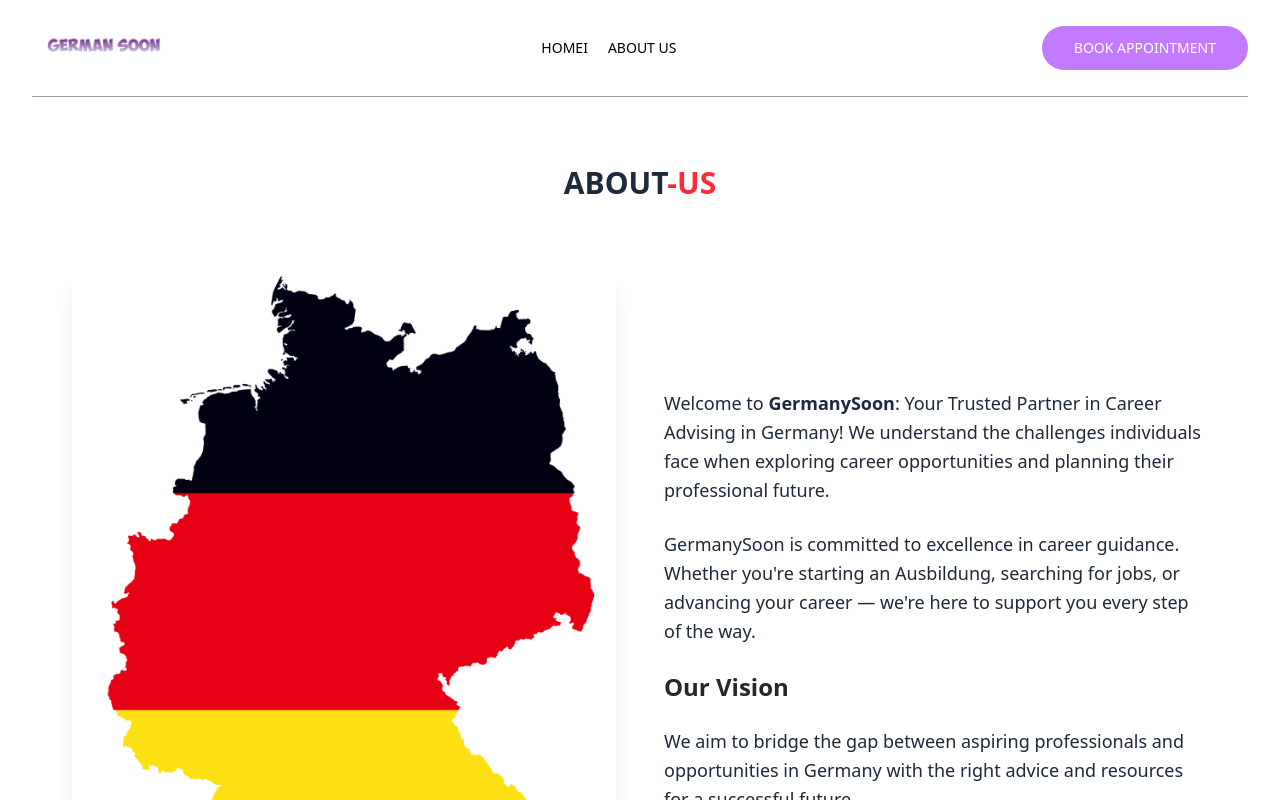
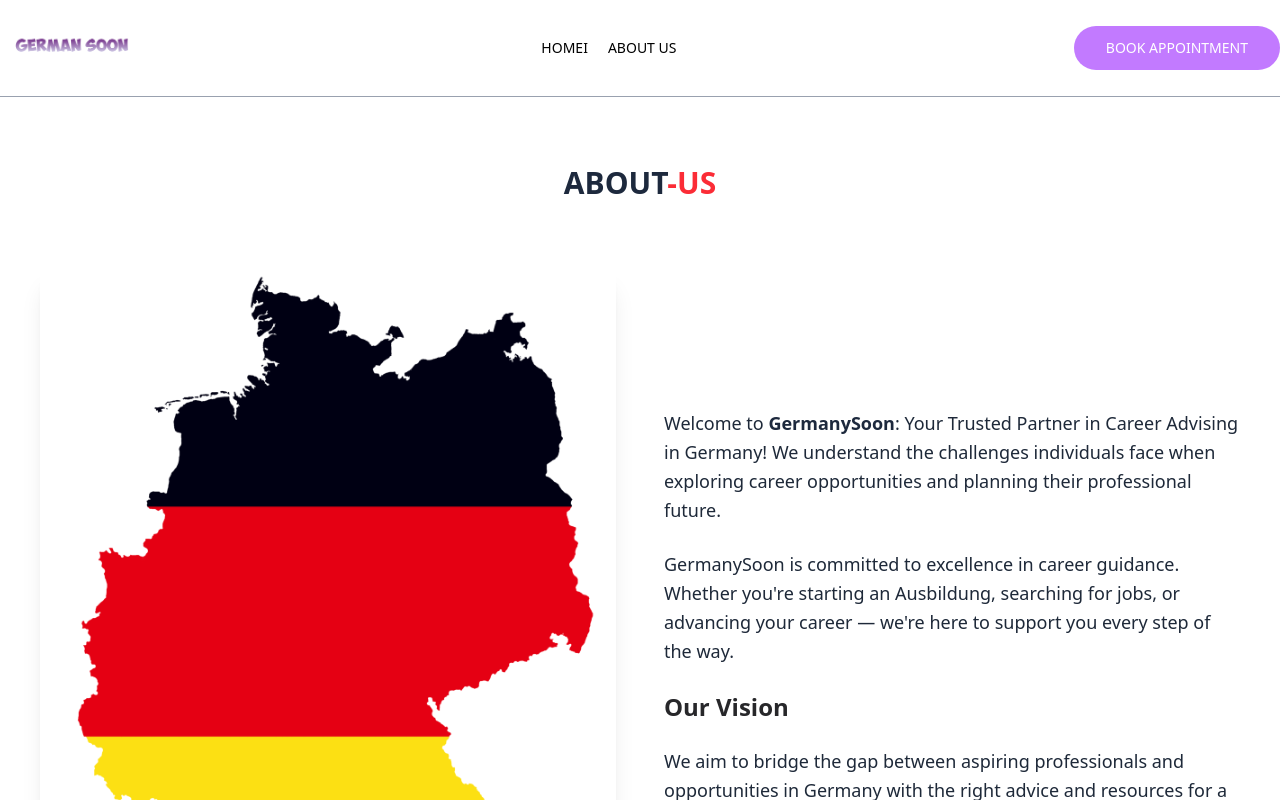
Before and after one commit to Piyush1803/germanySoon-frontend, a React (Vite) app: page /about in a window 1280 px wide. Shown: the top 800 px of the page. Built offline with nearby package versions, Linux system fonts and the light colour scheme.

Commit message:
full width to app

```diff
--- a/src/App.jsx
+++ b/src/App.jsx
@@ -10,7 +10,7 @@ function App() {
   const location = useLocation();
   const isHome = location.pathname === "/";
   return (
-    <div className={`'mx-4 sm:mx-8 lg:mx-16'}`}>
+    <div className="w-full">
       {!isHome && <Navbar />}
       <Routes>
         <Route path="/" element={<Home />} />
```
